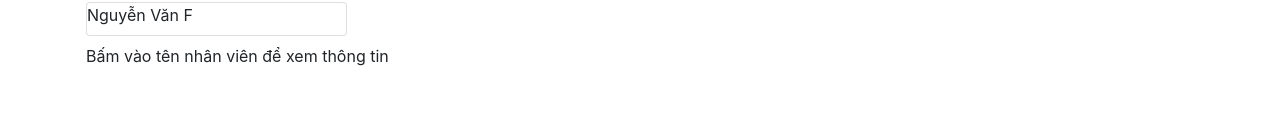
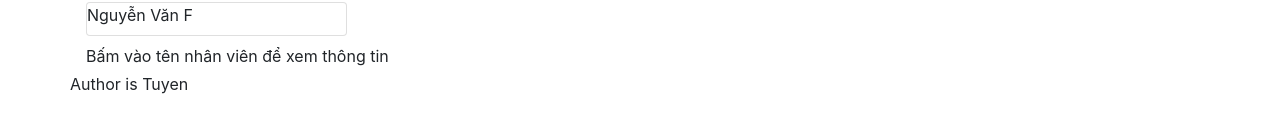
Before and after one commit to TuyenLaXuyen/lab_reactJS, a React (Create React App) app: page / in a window 1280 px wide. Shown: the part 268-400 px from the top of the page. Built offline with nearby package versions, Linux system fonts and the light colour scheme.

Commit message:
update_lan3

```diff
--- a/src/components/StaffLishComponent.js
+++ b/src/components/StaffLishComponent.js
@@ -69,6 +69,7 @@ class StaffList extends Component {
             ? this.renderStaff(this.state.selectedStaff)
             : "Bấm vào tên nhân viên để xem thông tin"}
         </div>
+        <div className="row">Author is Tuyen</div>
       </div>
     );
   }
```
